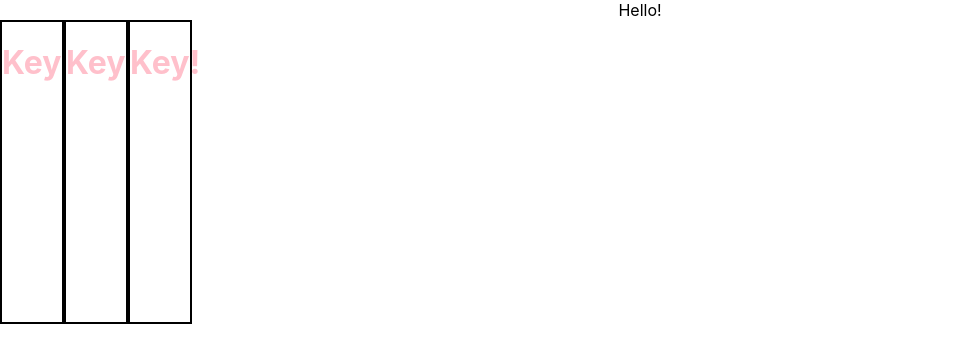
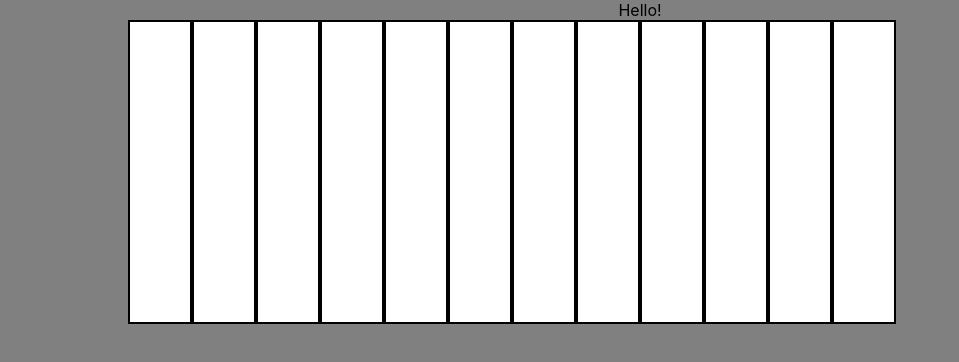
Before and after one commit to Cierra-McDonald/my-piano, a React (Create React App) app: page / in a window 1280 px wide. Shown: the top 362 px of the page, without its empty margins (0-959 px from the left). Built offline with nearby package versions, Linux system fonts and the light colour scheme.

Commit message:
keys mapped and rendered to page

```diff
--- a/src/App.css
+++ b/src/App.css
@@ -1,5 +1,8 @@
 .App {
   text-align: center;
+}
+body {
+  background-color: gray;
 }
 
 .App-logo {
--- a/src/components/Containers/Piano.css
+++ b/src/components/Containers/Piano.css
@@ -1,4 +1,5 @@
 .piano {
     display: flex;
     flex-direction: row;
+    margin-left: 10%;
 }
--- a/src/components/Containers/Piano.jsx
+++ b/src/components/Containers/Piano.jsx
@@ -1,15 +1,23 @@
 import React, { Component } from 'react'
 import './Piano.css'
 import Keys from '../Presentation/Keys'
+import _ from 'lodash';
+import NOTES from '../global/Notes'
 
 export default class Piano extends Component {
     render() {
+        const keys = _.map(NOTES, (note, index) => {
+            return (
+                 <Keys
+                    key={index}
+                    note={note}
+                />
+                );
+            });
         return (
-            <div className="piano">
-               <Keys/>
-               <Keys/>
-               <Keys/>
-            </div>
+                <div className="piano">
+                    {keys}
+                </div>
         )
     }
 }
--- a/src/components/Presentation/Keys.css
+++ b/src/components/Presentation/Keys.css
@@ -4,4 +4,5 @@
     height: 300px;
     width: 60px;
     border: 2px solid black;
+
 }
--- a/src/components/Presentation/Keys.jsx
+++ b/src/components/Presentation/Keys.jsx
@@ -5,7 +5,6 @@ export default class Keys extends Component {
     render() {
         return (
             <div className="key">
-                <h1>Key!</h1>
             </div>
         )
     }
--- /dev/null
+++ b/src/components/global/Notes.js
@@ -0,0 +1,3 @@
+const NOTES = ['c', 'df', 'd', 'ef', 'e', 'f', 'gf', 'g', 'af', 'a', 'bf', 'b', ]
+
+export default  NOTES ;
```
